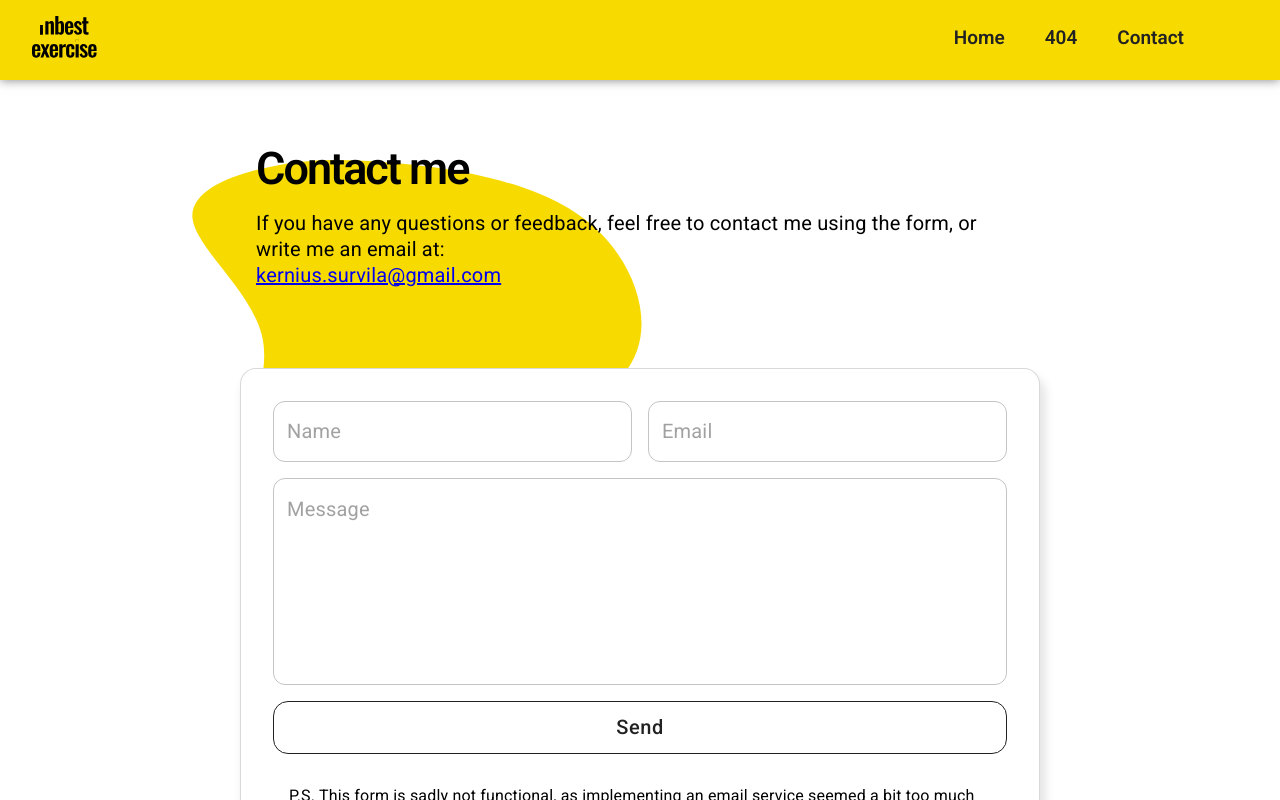
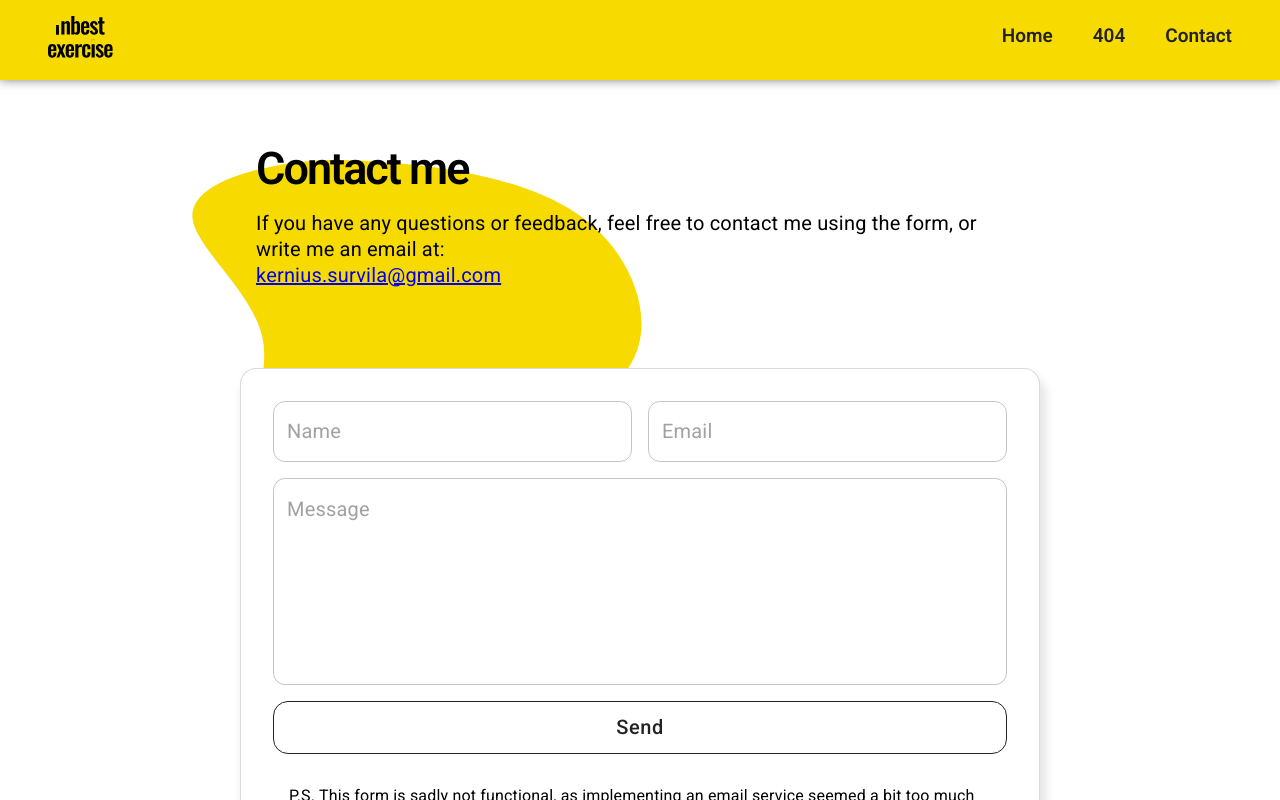
Before and after one commit to KerniusSur/Inbestai-Task, a React (Create React App) app: page /contact in a window 1280 px wide. Shown: the top 800 px of the page. Built offline with nearby package versions, Linux system fonts and the light colour scheme.

Commit message:
Navbar optimization

```diff
--- a/src/components/InbestNavbar.tsx
+++ b/src/components/InbestNavbar.tsx
@@ -2,14 +2,14 @@ import { MenuOutlined } from "@mui/icons-material";
 import {
   AppBar,
   Box,
+  Container,
   Hidden,
   IconButton,
   styled,
   Typography,
   useMediaQuery,
-  useTheme,
 } from "@mui/material";
-import { useEffect, useState } from "react";
+import { useCallback, useEffect, useState } from "react";
 import { useNavigate } from "react-router-dom";
 import InbestExerciseLogo from "../assets/inbest-exercise-logo.svg";
 import InbestDrawer from "../components/InbestDrawer";
@@ -23,22 +23,19 @@ interface InbestNavbarProps {
 const InbestNavbar = (props: InbestNavbarProps) => {
   const { isDrawerOpen, drawerWidth, setIsDrawerOpen } = props;
 
-  const theme = useTheme();
   const navigate = useNavigate();
   const isBelowMd = useMediaQuery("(max-width: 768px)");
 
   const [isHeaderMinimized, setIsHeaderMinimized] = useState<boolean>(false);
 
+  const listenScrollEvent = useCallback(() => {
+    setIsHeaderMinimized(window.scrollY > 50);
+  }, []);
+
   useEffect(() => {
-    const listenScrollEvent = (event: Event) => {
-      if (typeof window !== "undefined") {
-        setIsHeaderMinimized(window.scrollY > 50);
-      }
-    };
-
     window.addEventListener("scroll", listenScrollEvent);
     return () => window.removeEventListener("scroll", listenScrollEvent);
-  }, []);
+  }, [listenScrollEvent]);
 
   const toggleDrawer = () => {
     setIsDrawerOpen(!isDrawerOpen);
@@ -54,54 +51,28 @@ const InbestNavbar = (props: InbestNavbarProps) => {
           : "primary.main",
       }}
     >
-      <Box
-        sx={{
-          display: "flex",
-          justifyContent: "space-between",
-          alignItems: "center",
-          width: "100%",
-          boxSizing: "border-box",
-          padding: "1rem 6rem 1rem 2rem",
-          [theme.breakpoints.between("md", "sm")]: {
-            padding: "1rem 4rem 1rem 1rem",
-          },
-          [theme.breakpoints.between("sm", "xs")]: {
-            padding: "1rem 2rem 1rem 1rem",
-          },
-          [theme.breakpoints.down("xs")]: {
-            padding: "1rem ",
-          },
-          transition: "padding .5s",
-        }}
-      >
+      <NavBarContainer>
         <Box
           sx={{
             display: "flex",
+            justifyContent: "space-between",
             alignItems: "center",
-            justifyContent: "space-between",
+            width: "100%",
             gap: "2rem",
-            width: "100%",
           }}
         >
           <Box
             sx={{
-              "&:hover": {
-                cursor: "pointer",
-              },
+              cursor: "pointer",
+              height: "42px",
             }}
+            component={"img"}
+            src={InbestExerciseLogo as any}
+            alt="inbest-exercise-logo"
             onClick={() => {
               navigate("/");
             }}
-          >
-            <img
-              style={{
-                height: "42px",
-              }}
-              alt="inbest-exercise-logo"
-              src={InbestExerciseLogo as any}
-            />
-          </Box>
-
+          />
           <Hidden mdDown>
             <Box
               sx={{
@@ -118,6 +89,9 @@ const InbestNavbar = (props: InbestNavbarProps) => {
                   onClick={() => {
                     navigate(item.path);
                   }}
+                  sx={{
+                    transition: "opacity .2s ease-in-out",
+                  }}
                 >
                   {item.label}
                 </NavBarTextButton>
@@ -125,23 +99,12 @@ const InbestNavbar = (props: InbestNavbarProps) => {
             </Box>
           </Hidden>
           {isBelowMd && (
-            <IconButton
-              sx={{
-                "&:hover": {
-                  cursor: "pointer",
-                },
-              }}
-              onClick={toggleDrawer}
-            >
-              <MenuOutlined
-                sx={{
-                  color: "secondary.main",
-                }}
-              />
+            <IconButton onClick={toggleDrawer}>
+              <MenuOutlined color="secondary" />
             </IconButton>
           )}
         </Box>
-      </Box>
+      </NavBarContainer>
       <InbestDrawer
         isDrawerOpen={isDrawerOpen}
         toggleDrawer={toggleDrawer}
@@ -157,7 +120,6 @@ const NavBarTextButton = styled(Typography)(
       cursor: "pointer",
       display: "inline-block",
       textDecoration: "none",
-
       "&:after": {
         content: '""',
         display: "block",
@@ -168,8 +130,6 @@ const NavBarTextButton = styled(Typography)(
           : theme.palette.secondary.main,
         transition: "width .3s ease-in-out",
       },
-
-      transition: "opacity .2s ease-in-out",
       "&:hover": {
         opacity: 0.8,
         "&:after": {
@@ -179,12 +139,25 @@ const NavBarTextButton = styled(Typography)(
     })
 );
 
+const NavBarContainer = styled(Container)(({ theme }) => ({
+  display: "flex",
+  justifyContent: "space-between",
+  alignItems: "center",
+  maxWidth: "1600px !important",
+  width: "100%",
+  boxSizing: "border-box",
+  padding: "1rem 3rem 1rem 3rem !important",
+  [theme.breakpoints.down("sm")]: {
+    padding: "1rem 2rem 1rem 1rem !important",
+  },
+}));
+
 export interface NavbarNavigationItem {
   label: string;
   path: string;
 }
 
-export const navbarNavigationItems = [
+export const navbarNavigationItems: NavbarNavigationItem[] = [
   {
     label: "Home",
     path: "/",
```
